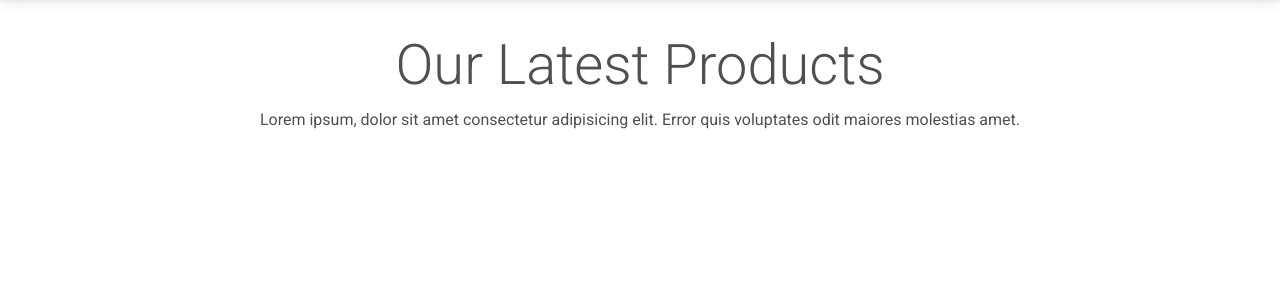
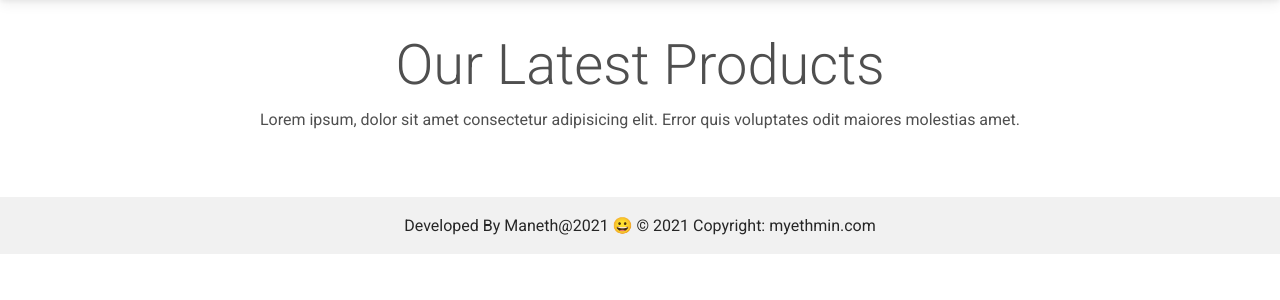
Before and after one commit to boredwolf001/django-ecommerce, a Django app: page / in a window 1280 px wide. Shown: the part 59-359 px from the top of the page. Run offline with Django 3.2, Linux system fonts and the light colour scheme; data that the repository does not hold is empty; some libraries are stand-ins or nearby versions.

Commit message:
Updated templates

```diff
--- a/templates/base.html
+++ b/templates/base.html
@@ -75,7 +75,13 @@
       </nav>
     <div class="container">{% block content %} {% endblock %}</div>
 
-   <!-- MDB -->
+    <footer class="text-center text-white" style="background-color: #f1f1f1;">
+      <div class="mt-4 d-block text-center text-dark p-3">
+        Developed By Maneth@2021 😀 © 2021 Copyright:
+        <a class="text-dark" href="https://myethmin.com/">myethmin.com</a>
+      </div>
+    </footer>
+
     <script
     type="text/javascript"
     src="https://cdnjs.cloudflare.com/ajax/libs/mdb-ui-kit/3.6.0/mdb.min.js"
```
Also changed, not shown: static/js/index.js (added).
